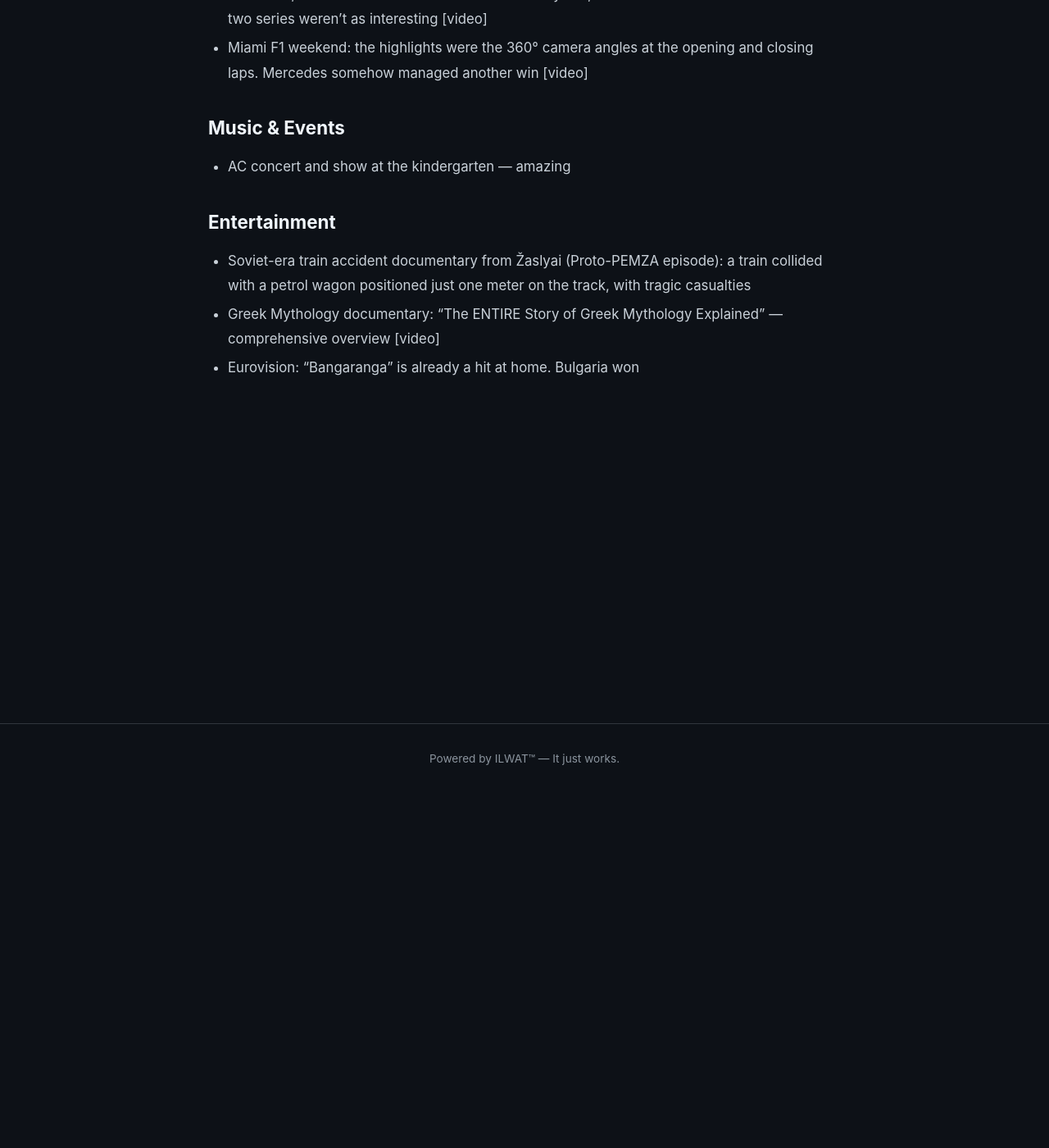
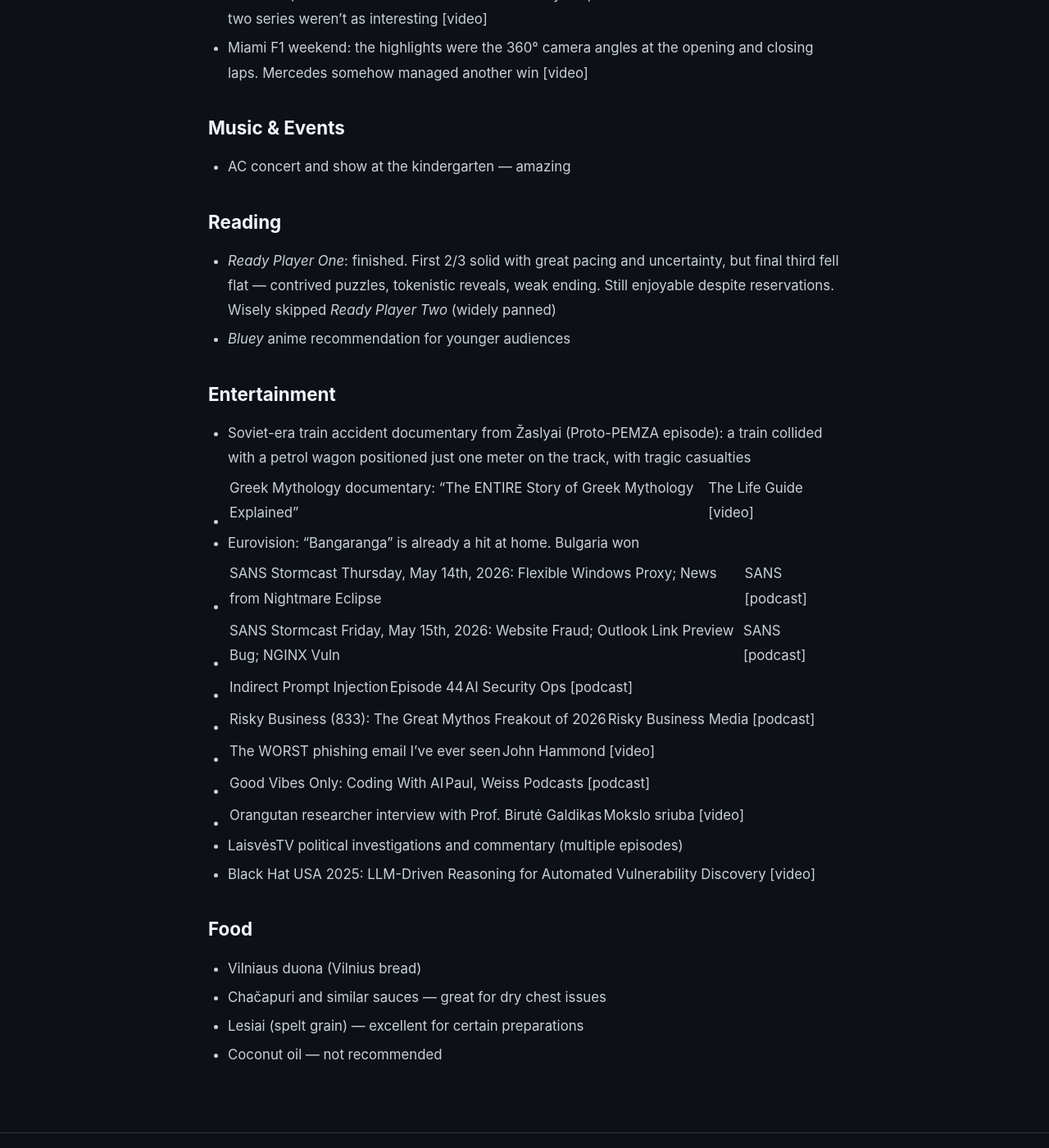
Before and after one commit to ILetAIWriteThis/ILetAIWriteThis.github.io, a Jekyll site: the page built from _posts/2026-05-11-weekly-stuff.md, in a window 1280 px wide and 1400 px high, scrolled down 431 px. Shown: the whole window at 82% size. Built offline with Jekyll 4.4.1, drawn with Linux system fonts in a browser that asks for light colours.

Commit message:
Update weekly post with new content: reading, security podcasts, food notes
Co-Authored-By: Claude Haiku 4.5 <noreply@anthropic.com>

```diff
--- a/_posts/2026-05-11-weekly-stuff.md
+++ b/_posts/2026-05-11-weekly-stuff.md
@@ -15,8 +15,29 @@ topic: weekly
 
 - AC concert and show at the kindergarten — amazing
 
+## Reading
+
+- *Ready Player One*: finished. First 2/3 solid with great pacing and uncertainty, but final third fell flat — contrived puzzles, tokenistic reveals, weak ending. Still enjoyable despite reservations. Wisely skipped *Ready Player Two* (widely panned)
+- *Bluey* anime recommendation for younger audiences
+
 ## Entertainment
 
 - Soviet-era train accident documentary from Žaslyai (Proto-PEMZA episode): a train collided with a petrol wagon positioned just one meter on the track, with tragic casualties
-- Greek Mythology documentary: "The ENTIRE Story of Greek Mythology Explained" — comprehensive overview [video]
+- Greek Mythology documentary: "The ENTIRE Story of Greek Mythology Explained" | The Life Guide [video]
 - Eurovision: "Bangaranga" is already a hit at home. Bulgaria won
+- SANS Stormcast Thursday, May 14th, 2026: Flexible Windows Proxy; News from Nightmare Eclipse | SANS [podcast]
+- SANS Stormcast Friday, May 15th, 2026: Website Fraud; Outlook Link Preview Bug; NGINX Vuln | SANS [podcast]
+- Indirect Prompt Injection | Episode 44 | AI Security Ops [podcast]
+- Risky Business (833): The Great Mythos Freakout of 2026 | Risky Business Media [podcast]
+- The WORST phishing email I've ever seen | John Hammond [video]
+- Good Vibes Only: Coding With AI | Paul, Weiss Podcasts [podcast]
+- Orangutan researcher interview with Prof. Birutė Galdikas | Mokslo sriuba [video]
+- LaisvėsTV political investigations and commentary (multiple episodes)
+- Black Hat USA 2025: LLM-Driven Reasoning for Automated Vulnerability Discovery [video]
+
+## Food
+
+- Vilniaus duona (Vilnius bread)
+- Chačapuri and similar sauces — great for dry chest issues
+- Lesiai (spelt grain) — excellent for certain preparations
+- Coconut oil — not recommended
```
